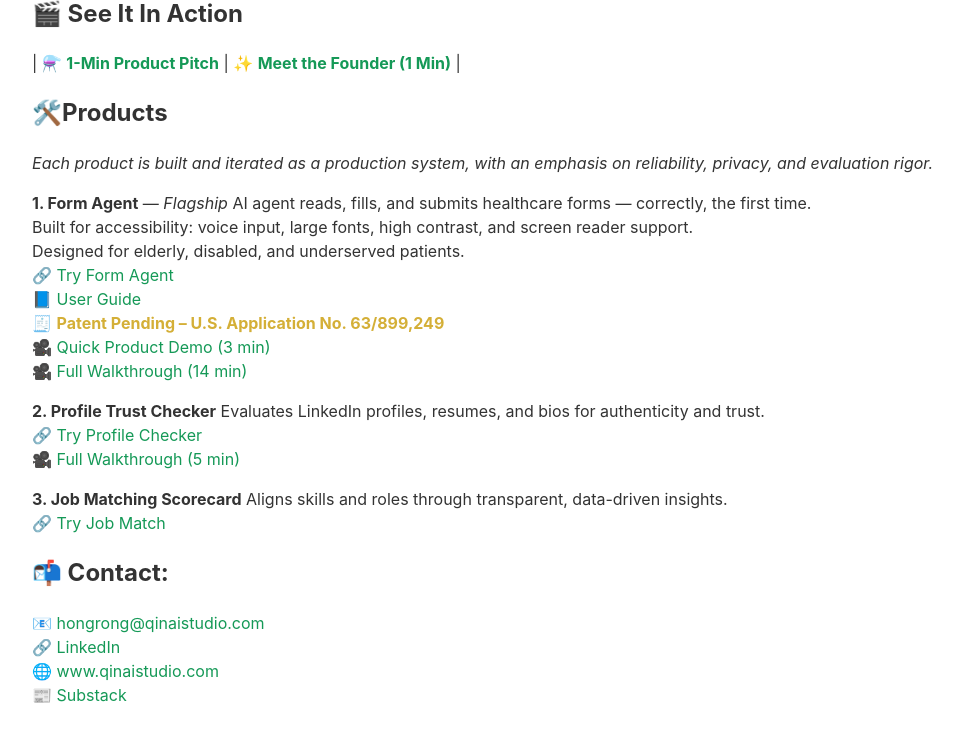
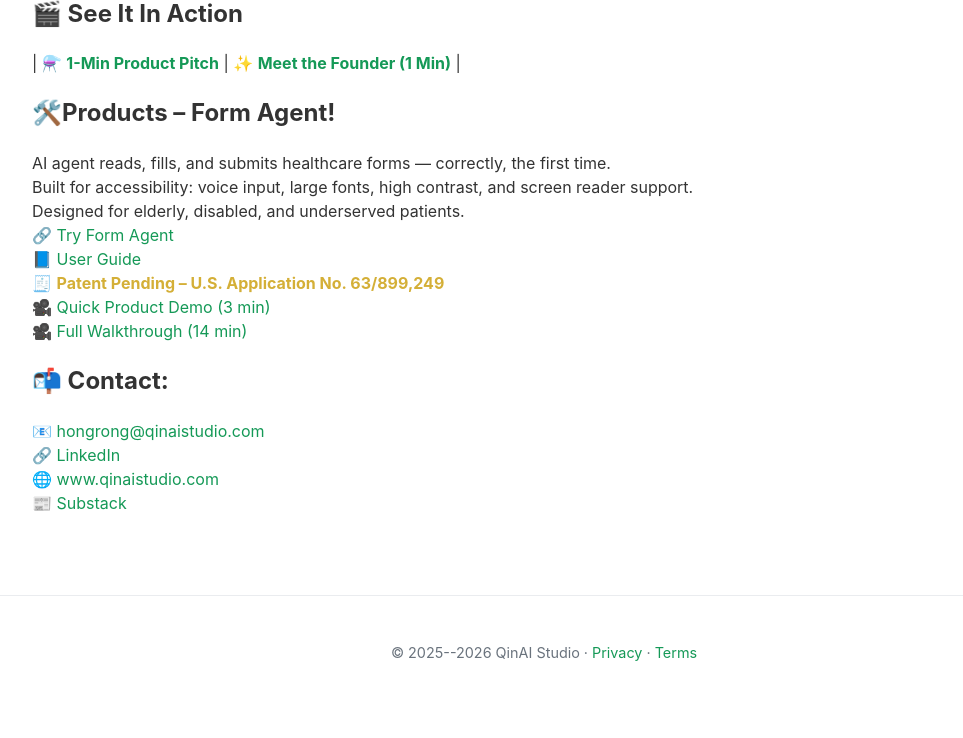
Before and after one commit to LilyQin19/qinaistudio.github.io, a Jekyll site: the page built from index.md, in a window 1280 px wide and 900 px high, scrolled down 815 px, cut to the strip 162-900 px from the top of the window. Shown: the whole strip, without its empty margins (96-1059 px from the left). Built offline with Jekyll 4.4.1, drawn with Linux system fonts in a browser that asks for light colours; our own code applies the rules of GitHub Pages for plain Markdown files; after the commit the page ends 1687 px from its top, so only the background shows below that.

Commit message:
Update Products section and remove two product descriptions
Removed descriptions for Profile Trust Checker and Job Matching Scorecard, and updated the Products section header.

```diff
--- a/index.md
+++ b/index.md
@@ -32,11 +32,8 @@ Healthcare runs on paperwork. We're here to end that.<br>
 | ⚗️ **[1-Min Product Pitch](https://drive.google.com/file/d/1xdIymcdA7ZctfAV1cBbpOVW_Df7_t_rw/view?usp=drive_link)**
 | ✨ **[Meet the Founder (1 Min)](https://drive.google.com/file/d/1BswNnJDEA8uKhzvfV63jYuDN7Gn-wyjI/view?usp=drive_link)** |
 
-## 🛠️Products
+## 🛠️Products  -- Form Agent!
 
-*Each product is built and iterated as a production system, with an emphasis on reliability, privacy, and evaluation rigor.*
-
-**1. Form Agent** — *Flagship*
 AI agent reads, fills, and submits healthcare forms — correctly, the first time.<br>
 Built for accessibility: voice input, large fonts, high contrast, and screen reader support. <br>
 Designed for elderly, disabled, and underserved patients.
@@ -46,14 +43,6 @@ Designed for elderly, disabled, and underserved patients.
 <br>🎥 [Quick Product Demo (3 min)](https://drive.google.com/file/d/1bSJWCJMuAFQv7TlcqSDYY_p_ZOgYQSnN/view?usp=drive_link)
 <br>🎥 [Full Walkthrough (14 min)](https://drive.google.com/file/d/18BF1jLBIaXCl9N16ZG3PMGCMgOCFAgxA/view?usp=drive_link)
 
-**2. Profile Trust Checker**
-Evaluates LinkedIn profiles, resumes, and bios for authenticity and trust.
-<br>🔗 [Try Profile Checker](https://profile.qinaistudio.com/)
-<br>🎥 [Full Walkthrough (5 min)](https://drive.google.com/file/d/13vwGN3uDVuF7IyEVLmvvK4GAg50trVMC/view?usp=drive_link)
-
-**3. Job Matching Scorecard**
-Aligns skills and roles through transparent, data-driven insights.
-<br>🔗 [Try Job Match](https://job.qinaistudio.com/)
 
 ## 📬 Contact:
 📧 [hongrong@qinaistudio.com](mailto:hongrong@qinaistudio.com)
```
